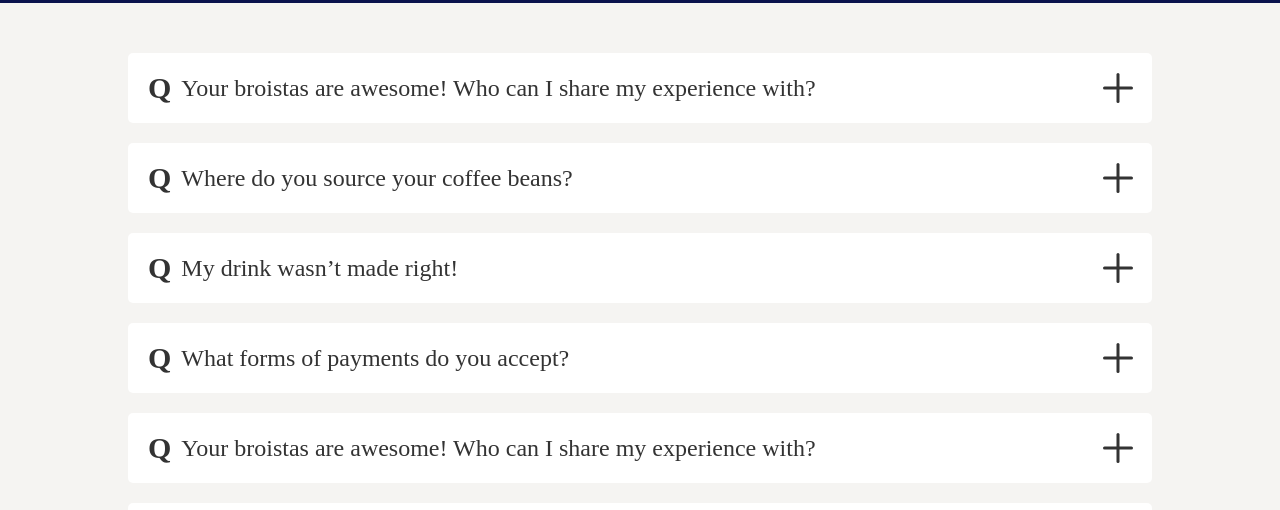
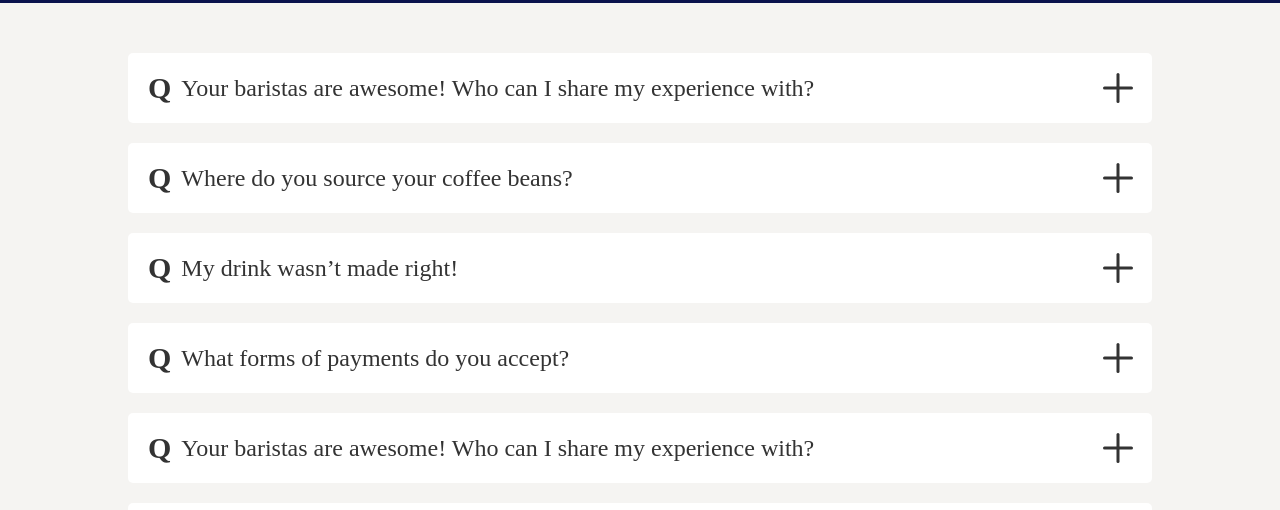
Before and after one commit to c26931230/5F-coffee, a plain HTML site: page faq.html in a window 1280 px wide. Shown: the part 397-907 px from the top of the page. Drawn offline with Linux system fonts and the light colour scheme; a web font is replaced by a local one.

Commit message:
wrong word

```diff
--- a/faq.html
+++ b/faq.html
@@ -71,7 +71,7 @@
                 <div class="qus data">
                    <div class="qa_box">Q</div>
                    <div class="text_box">
-                        <h3>Your broistas are awesome! Who can I share my experience with?</h3>
+                        <h3>Your baristas are awesome! Who can I share my experience with?</h3>
                         <label class="function" for="q1">
                             <span></span>
                             <span></span>
@@ -151,7 +151,7 @@
                 <div class="qus data">
                    <div class="qa_box">Q</div>
                    <div class="text_box">
-                        <h3>Your broistas are awesome! Who can I share my experience with?</h3>
+                        <h3>Your baristas are awesome! Who can I share my experience with?</h3>
                         <label class="function" for="q5">
                             <span></span>
                             <span></span>
```
